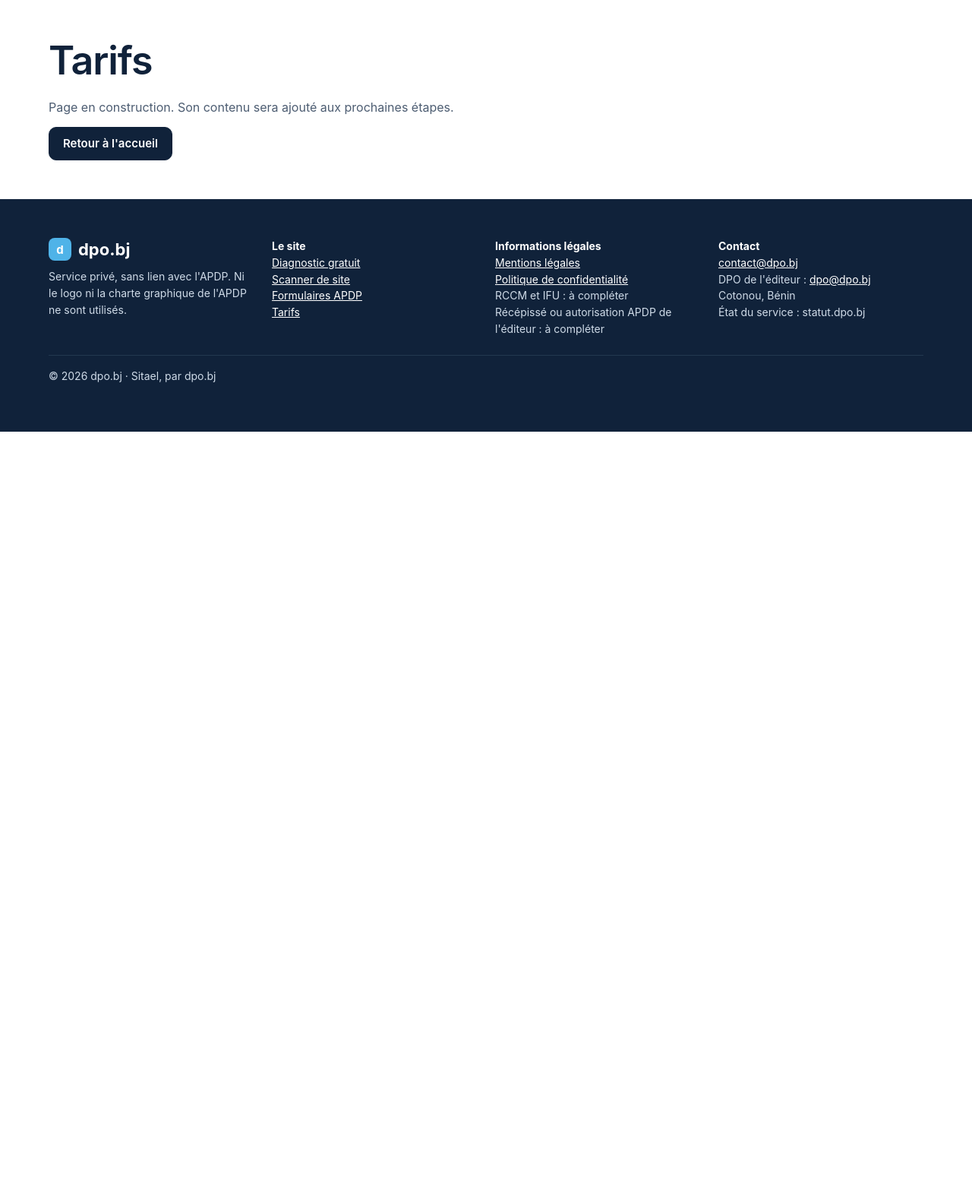
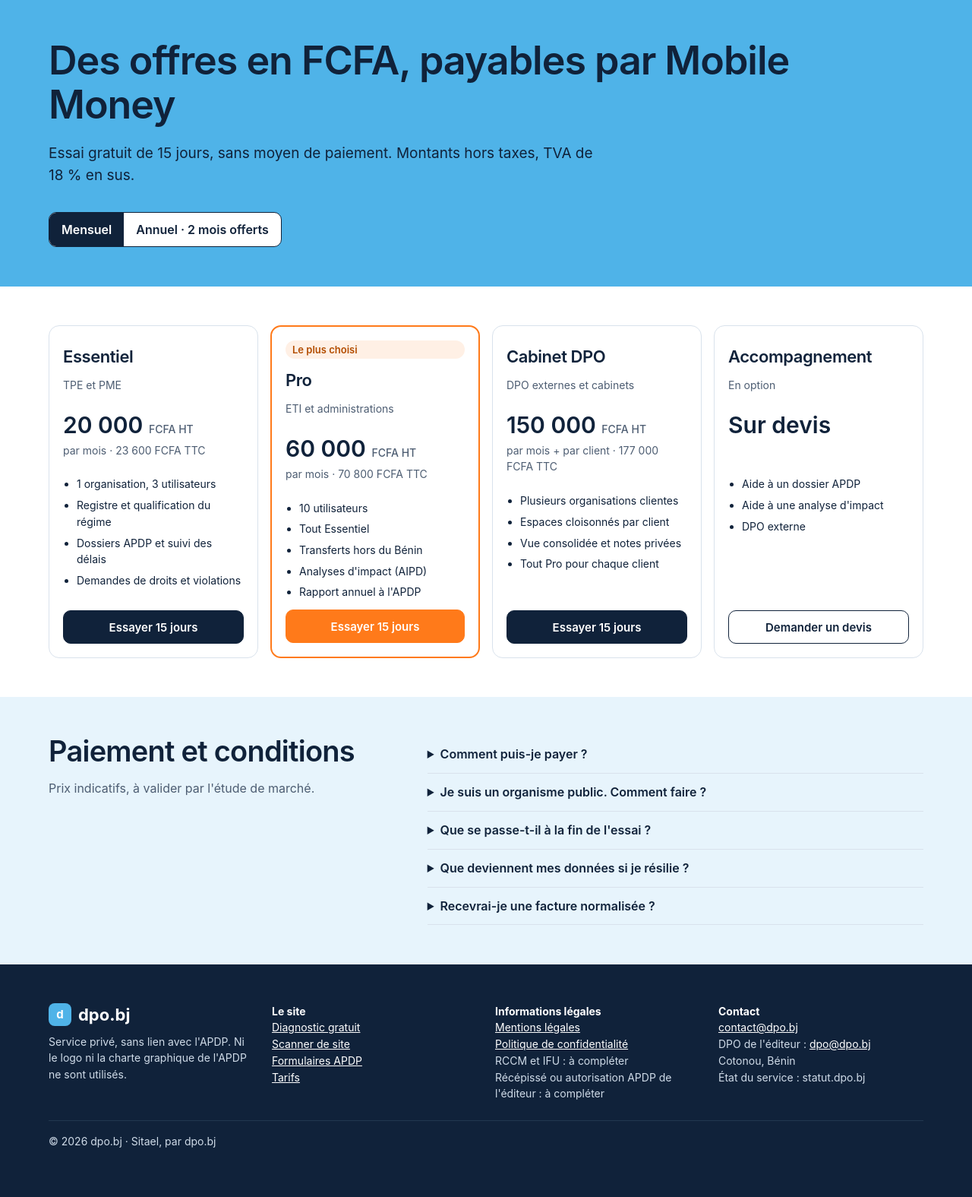
Before and after one commit to houedonoufils-stack/dpo-bj, a Laravel app: page /tarifs in a window 1280 px wide. Shown: the part 97-1672 px from the top of the page at 76% size. Before the commit the page ends 665 px from the top, so only its background shows below. Run offline with Laravel 12, Linux system fonts and the light colour scheme.

Commit message:
Site dpo.bj - Étape 8 : tarifs en FCFA, mensuel et annuel

```diff
--- /dev/null
+++ b/app/Http/Controllers/Site/TarifsController.php
@@ -0,0 +1,37 @@
+<?php
+
+namespace App\Http\Controllers\Site;
+
+use App\Http\Controllers\Controller;
+use Illuminate\Http\Request;
+use Illuminate\View\View;
+
+class TarifsController extends Controller
+{
+    /** Page « Tarifs » (section 4.2 du cahier des charges). */
+    public function __invoke(Request $request): View
+    {
+        $annuel = $request->query('facturation') === 'annuelle';
+        $moisPayes = 12 - config('tarifs.remise_annuelle_mois');
+
+        $offres = collect(config('tarifs.offres'))->map(function (array $offre) use ($annuel, $moisPayes) {
+            if ($offre['prix_mensuel'] === null) {
+                $offre['prix'] = null;           // sur devis
+            } else {
+                $offre['prix'] = $annuel
+                    ? $offre['prix_mensuel'] * $moisPayes   // prix par an
+                    : $offre['prix_mensuel'];               // prix par mois
+            }
+
+            return $offre;
+        });
+
+        return view('site.tarifs', [
+            'offres' => $offres,
+            'annuel' => $annuel,
+            'tva' => config('tarifs.tva'),
+            'moisOfferts' => config('tarifs.remise_annuelle_mois'),
+            'essaiJours' => config('tarifs.essai_jours'),
+        ]);
+    }
+}
--- /dev/null
+++ b/config/tarifs.php
@@ -0,0 +1,75 @@
+<?php
+
+/*
+|--------------------------------------------------------------------------
+| Offres et tarifs (section 4.2 du cahier des charges)
+|--------------------------------------------------------------------------
+| Montants HT en FCFA, indicatifs : à valider par l'étude de marché.
+*/
+
+return [
+
+    'tva' => 0.18,                  // TVA béninoise, à confirmer par le fiscaliste
+    'remise_annuelle_mois' => 2,    // HYPOTHÈSE : en annuel, 2 mois offerts (12 mois payés 10)
+    'essai_jours' => 15,
+
+    'offres' => [
+        [
+            'slug' => 'essentiel',
+            'nom' => 'Essentiel',
+            'cible' => 'TPE et PME',
+            'prix_mensuel' => 20000,
+            'complement' => null,
+            'mise_en_avant' => false,
+            'inclus' => [
+                '1 organisation, 3 utilisateurs',
+                'Registre et qualification du régime',
+                'Dossiers APDP et suivi des délais',
+                'Demandes de droits et violations',
+            ],
+        ],
+        [
+            'slug' => 'pro',
+            'nom' => 'Pro',
+            'cible' => 'ETI et administrations',
+            'prix_mensuel' => 60000,
+            'complement' => null,
+            'mise_en_avant' => true,
+            'inclus' => [
+                '10 utilisateurs',
+                'Tout Essentiel',
+                'Transferts hors du Bénin',
+                "Analyses d'impact (AIPD)",
+                "Rapport annuel à l'APDP",
+            ],
+        ],
+        [
+            'slug' => 'cabinet',
+            'nom' => 'Cabinet DPO',
+            'cible' => 'DPO externes et cabinets',
+            'prix_mensuel' => 150000,
+            'complement' => '+ par client',
+            'mise_en_avant' => false,
+            'inclus' => [
+                'Plusieurs organisations clientes',
+                'Espaces cloisonnés par client',
+                'Vue consolidée et notes privées',
+                'Tout Pro pour chaque client',
+            ],
+        ],
+        [
+            'slug' => 'accompagnement',
+            'nom' => 'Accompagnement',
+            'cible' => 'En option',
+            'prix_mensuel' => null,          // null = sur devis
+            'complement' => null,
+            'mise_en_avant' => false,
+            'inclus' => [
+                'Aide à un dossier APDP',
+                "Aide à une analyse d'impact",
+                'DPO externe',
+            ],
+        ],
+    ],
+
+];
--- a/public/css/site.css
+++ b/public/css/site.css
@@ -216,3 +216,14 @@ section[id] { scroll-margin-top: 80px; }
   border: 1.5px solid var(--ink); border-radius: 10px; font: 16px Inter, system-ui, sans-serif; background: #fff;
 }
 .recherche input:focus-visible { outline: 3px solid var(--or); outline-offset: 2px; }
+
+/* ===== Tarifs ===== */
+.bascule { display: inline-flex; margin-top: 18px; border: 1.5px solid var(--ink); border-radius: 10px; overflow: hidden; background: #fff; }
+.bascule a { padding: 10px 16px; text-decoration: none; font-weight: 600; }
+.bascule a.on { background: var(--ink); color: #fff; }
+.offres { align-items: stretch; }
+.offre { display: flex; flex-direction: column; gap: 6px; }
+.offre .liste { flex: 1; }
+.offre-phare { border: 2px solid var(--or); }
+.prix { font: 600 30px/1.1 Outfit, Inter, sans-serif; margin-top: 8px; }
+.prix small { font: 500 14px Inter, system-ui, sans-serif; color: var(--mut); }
--- /dev/null
+++ b/resources/views/site/tarifs.blade.php
@@ -0,0 +1,97 @@
+@extends('layouts.site')
+
+@section('title', 'Tarifs')
+
+@section('content')
+
+    <section class="band hero" style="padding-bottom:clamp(28px,4vw,64px)">
+        <div class="wrap">
+            <h1>Des offres en FCFA, payables par Mobile Money</h1>
+            <p class="lead">
+                Essai gratuit de {{ $essaiJours }} jours, sans moyen de paiement. Montants hors taxes,
+                TVA de {{ $tva * 100 }} % en sus.
+            </p>
+
+            {{-- Choix mensuel / annuel : deux liens, sans JavaScript --}}
+            <div class="bascule" role="group" aria-label="Période de facturation">
+                <a href="{{ route('site.tarifs') }}" @class(['on' => ! $annuel]) @if (! $annuel) aria-current="true" @endif>Mensuel</a>
+                <a href="{{ route('site.tarifs', ['facturation' => 'annuelle']) }}" @class(['on' => $annuel]) @if ($annuel) aria-current="true" @endif>
+                    Annuel · {{ $moisOfferts }} mois offerts
+                </a>
+            </div>
+        </div>
+    </section>
+
+    <section class="band">
+        <div class="wrap grid g4 offres">
+            @foreach ($offres as $offre)
+                <article @class(['card', 'offre', 'offre-phare' => $offre['mise_en_avant']])>
+                    @if ($offre['mise_en_avant'])
+                        <span class="tag t-warn">Le plus choisi</span>
+                    @endif
+                    <h2 class="h3">{{ $offre['nom'] }}</h2>
+                    <p class="mut small">{{ $offre['cible'] }}</p>
+
+                    @if ($offre['prix'] === null)
+                        <div class="prix">Sur devis</div>
+                        <p class="small mut">&nbsp;</p>
+                    @else
+                        <div class="prix">
+                            {{ number_format($offre['prix'], 0, ',', ' ') }} <small>FCFA HT</small>
+                        </div>
+                        <p class="small mut">
+                            {{ $annuel ? 'par an' : 'par mois' }} {{ $offre['complement'] }}
+                            · {{ number_format($offre['prix'] * (1 + $tva), 0, ',', ' ') }} FCFA TTC
+                        </p>
+                    @endif
+
+                    <ul class="liste small">
+                        @foreach ($offre['inclus'] as $element)
+                            <li>{{ $element }}</li>
+                        @endforeach
+                    </ul>
+
+                    @if ($offre['prix'] === null)
+                        <a class="btn" href="{{ route('site.contact') }}">Demander un devis</a>
+                    @else
+                        <a @class(['btn', 'hot' => $offre['mise_en_avant'], 'pri' => ! $offre['mise_en_avant']]) href="{{ route('register') }}">
+                            Essayer {{ $essaiJours }} jours
+                        </a>
+                    @endif
+                </article>
+            @endforeach
+        </div>
+    </section>
+
+    <section class="band fond-ciel">
+        <div class="wrap faq">
+            <div>
+                <h2>Paiement et conditions</h2>
+                <p class="mut">Prix indicatifs, à valider par l'étude de marché.</p>
+            </div>
+            <div>
+                <details>
+                    <summary>Comment puis-je payer ?</summary>
+                    <p>Par Mobile Money (MTN MoMo, Moov Money, Celtiis Cash, selon l'agrégateur), par carte bancaire ou par virement.</p>
+                </details>
+                <details>
+                    <summary>Je suis un organisme public. Comment faire ?</summary>
+                    <p>Nous acceptons le bon de commande et le mandat administratif.</p>
+                </details>
+                <details>
+                    <summary>Que se passe-t-il à la fin de l'essai ?</summary>
+                    <p>Aucun paiement n'est demandé pendant l'essai. À la fin, vous choisissez une offre ; sans souscription, votre compte est suspendu.</p>
+                </details>
+                <details>
+                    <summary>Que deviennent mes données si je résilie ?</summary>
+                    <p>Vous pouvez exporter l'intégralité de vos données pendant 30 jours après la résiliation. Elles sont ensuite supprimées définitivement, avec une attestation.</p>
+                </details>
+                <details>
+                    <summary>Recevrai-je une facture normalisée ?</summary>
+                    <p>Oui, les factures seront conformes aux exigences de la DGI du Bénin.</p>
+                </details>
+            </div>
+        </div>
+    </section>
+
+@endsection
--- a/routes/web.php
+++ b/routes/web.php
@@ -12,6 +12,7 @@ use App\Http\Controllers\Site\LogicielController;
 use App\Http\Controllers\Site\SolutionsController;
 use App\Http\Controllers\Site\LivreVController;
 use App\Http\Controllers\Site\FormulairesController;
+use App\Http\Controllers\Site\TarifsController;
 
 /*
 |--------------------------------------------------------------------------
@@ -31,7 +32,7 @@ Route::name('site.')->group(function () {
     Route::get('/formulaires', FormulairesController::class)->name('formulaires');
     Route::view('/ressources', 'site.page', ['titre' => 'Ressources et blog'])->name('ressources');
     Route::view('/academie', 'site.page', ['titre' => 'Académie'])->name('academie');
-    Route::view('/tarifs', 'site.page', ['titre' => 'Tarifs'])->name('tarifs');
+    Route::get('/tarifs', TarifsController::class)->name('tarifs');
     Route::view('/contact', 'site.page', ['titre' => 'Contact'])->name('contact');
     Route::view('/scanner', 'site.page', ['titre' => 'Scanner de site'])->name('scanner');
     Route::view('/mentions-legales', 'site.page', ['titre' => 'Mentions légales'])->name('mentions');
```
Also changed, not shown: tests/Feature/site/TarifsTest.php (added, +32 -0 lines).
